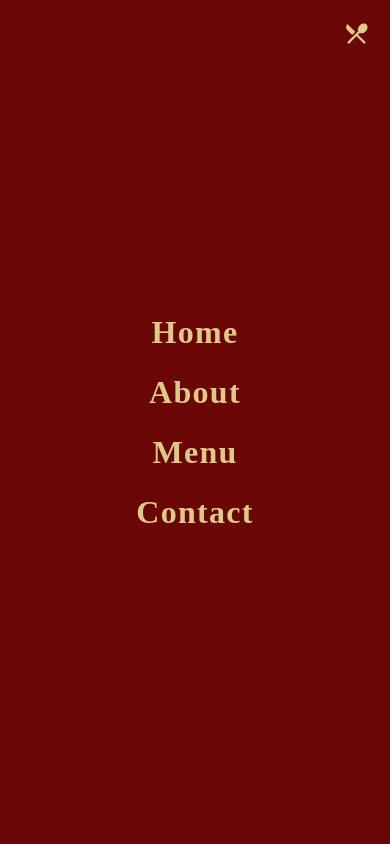
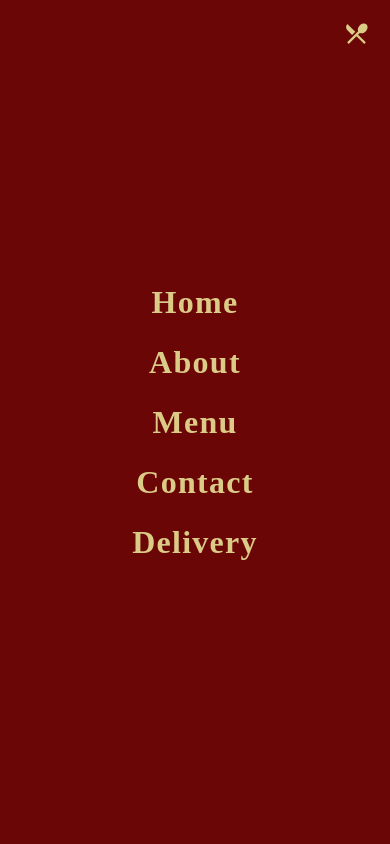
Before and after one commit to GitKunalHub/the-todp, a React (Create React App) app: page / in a window 390 px wide. Both pictures are taken after a click on the icon 360 px from the left and 71 px from the top of the page. Shown: the top 844 px of the page. Built offline with nearby package versions, Linux system fonts and the light colour scheme; a web font is replaced by a local one.

Commit message:
DotPe Integration Small Screen

```diff
--- a/src/components/Navbar/Navbar.jsx
+++ b/src/components/Navbar/Navbar.jsx
@@ -63,6 +63,11 @@ const Navbar = () => {
               <li className="p__opensans" onClick={handleLinkClick}>
                 <a href="#contact">Contact</a>
               </li>
+              <li className="p__opensans" onClick={handleLinkClick}>
+                <a href="https://thetasteofdalpakwan.dotpe.in/store/1/delivery">
+                  Delivery
+                </a>
+              </li>
             </ul>
           </div>
         )}
```
